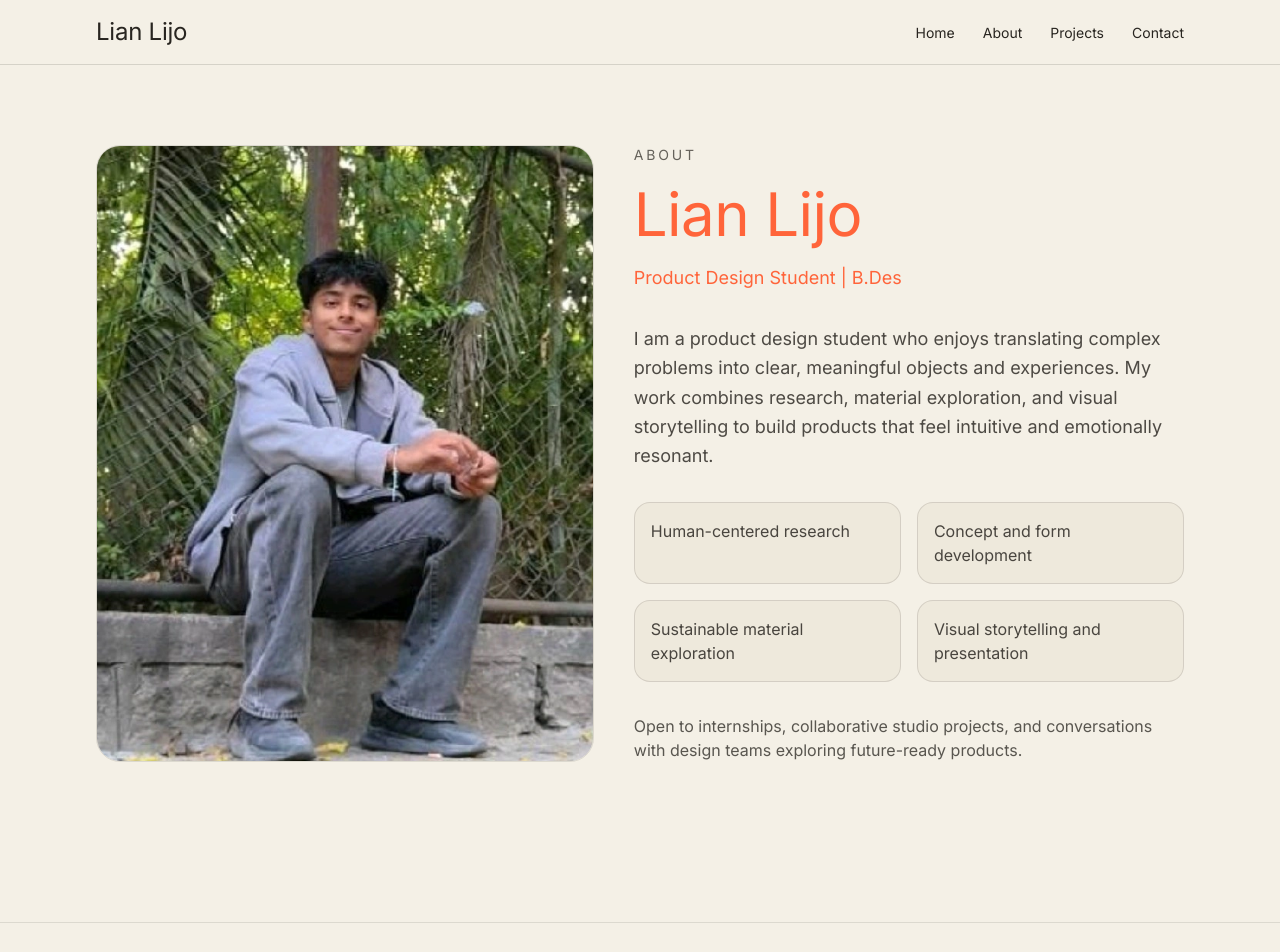
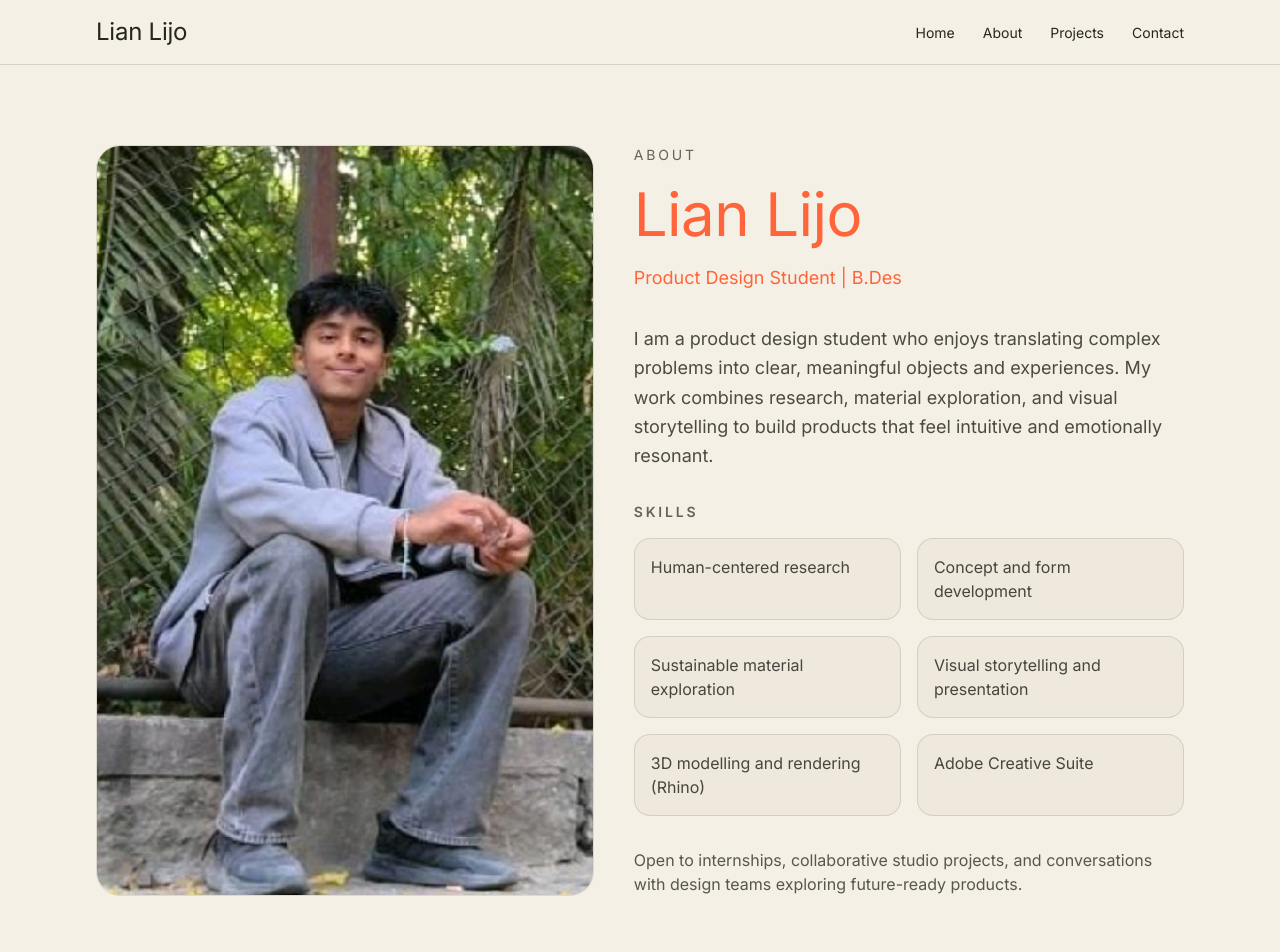
Before and after one commit to xatdev/lian-portfolio, a Next.js app: page /about in a window 1280 px wide. Shown: the top 952 px of the page. Built offline with nearby package versions, Linux system fonts and the light colour scheme.

Commit message:
Add Rhino and Adobe skills to About page

```diff
--- a/src/app/about/page.tsx
+++ b/src/app/about/page.tsx
@@ -27,17 +27,22 @@
           feel intuitive and emotionally resonant.
         </p>
 
-        <div className="grid gap-4 sm:grid-cols-2">
+        <div className="space-y-4">
+          <p className="text-sm font-semibold uppercase tracking-[0.2em] text-sand/70">Skills</p>
+          <div className="grid gap-4 sm:grid-cols-2">
           {[
             "Human-centered research",
             "Concept and form development",
             "Sustainable material exploration",
             "Visual storytelling and presentation",
+            "3D modelling and rendering (Rhino)",
+            "Adobe Creative Suite",
           ].map((skill) => (
             <div key={skill} className="rounded-2xl border border-line/80 bg-panel/70 p-4 text-sand/84">
               {skill}
             </div>
           ))}
+          </div>
         </div>
 
         <p className="text-sand/76">
```
